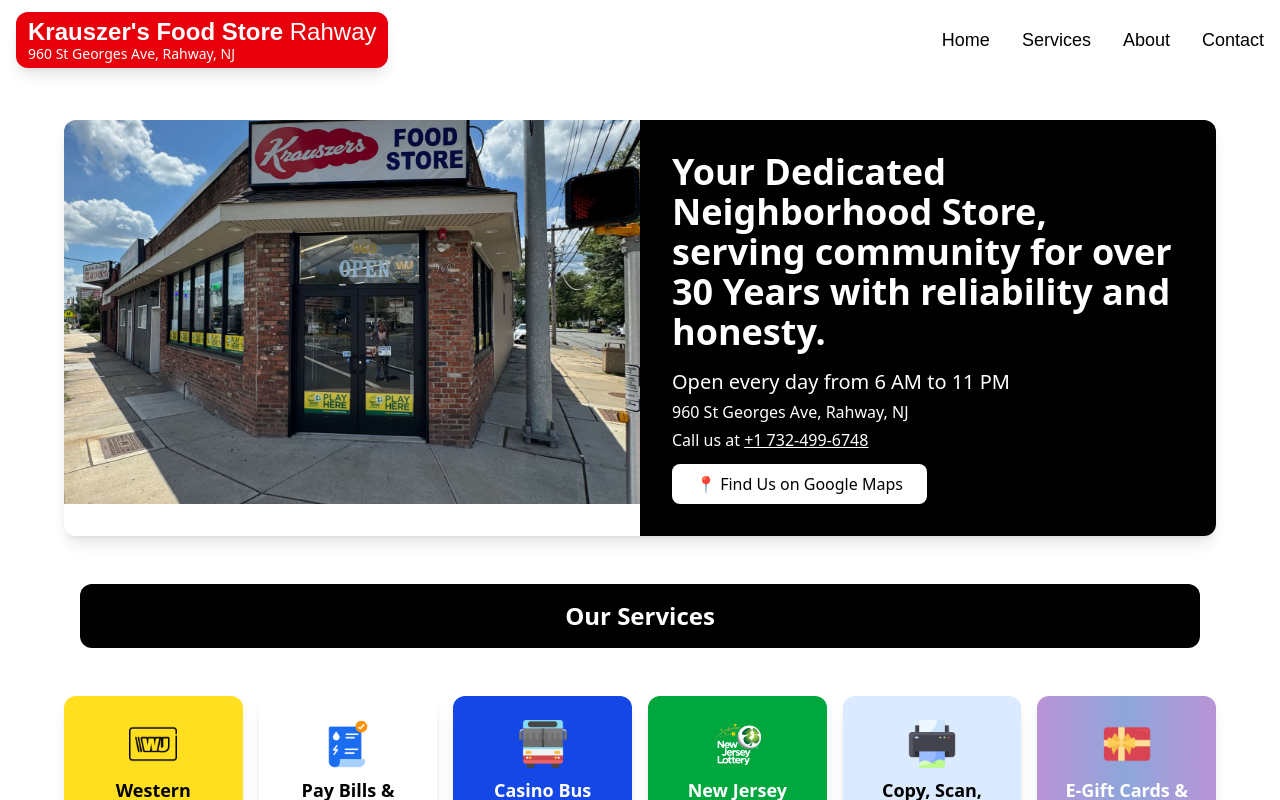
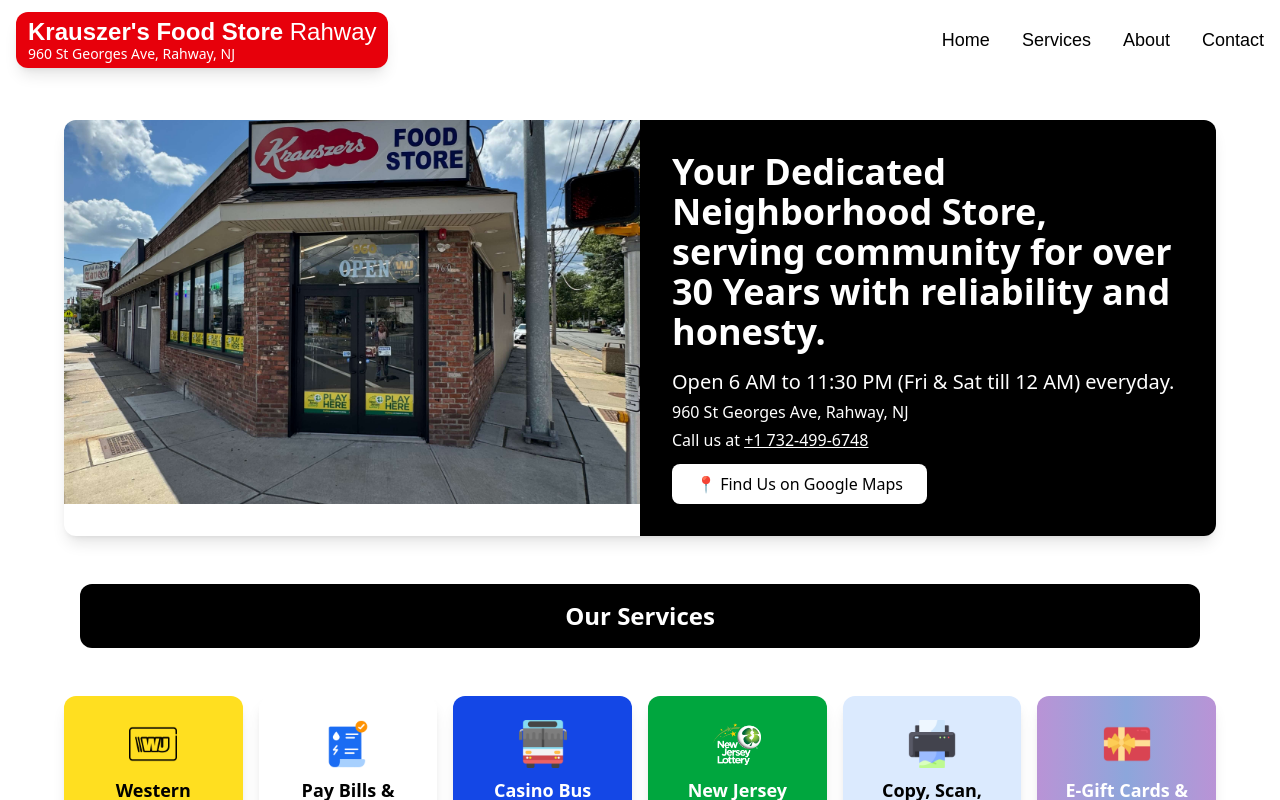
Before and after one commit to pete98/store, a React (Vite) app: page / in a window 1280 px wide. Shown: the top 800 px of the page. Built offline with nearby package versions, Linux system fonts and the light colour scheme.

Commit message:
Update home hero hours and deals copy

```diff
--- a/src/pages/Home.jsx
+++ b/src/pages/Home.jsx
@@ -36,7 +36,7 @@
 
 // English-only content as plain variables/arrays
 const heroTitle = 'Your Dedicated Neighborhood Store, serving community for over 30 Years with reliability and honesty.';
-const heroSubtitle = 'Open every day from 6 AM to 11 PM';
+const heroSubtitle = 'Open 6 AM to 11:30 PM (Fri & Sat till 12 AM) everyday.';
 const findUs = 'Find Us on Google Maps';
 const storeAddress = '960 St Georges Ave, Rahway, NJ';
 const features = [
@@ -283,7 +283,7 @@
               {/* Deal 1 */}
               <div className="flex items-center bg-gray-50 rounded-xl shadow p-4 gap-4">
                 <img src={platterImg} alt="Coffee Deal" className="w-20 h-20 rounded-lg object-cover" />
-                <div className="text-base md:text-lg font-medium text-gray-800"><span className="font-bold">Any Size Coffee</span>, Cake or Muffin or Croissant &amp; 1 Banana for <span className="text-red-600 font-bold">$5</span></div>
+                <div className="text-base md:text-lg font-medium text-gray-800"><span className="font-bold">Any Size Coffee</span>, Cappuccino &amp; Tea for <span className="text-red-600 font-bold">$2</span></div>
               </div>
               {/* Deal 2 */}
               <div className="flex items-center bg-gray-50 rounded-xl shadow p-4 gap-4">
```
